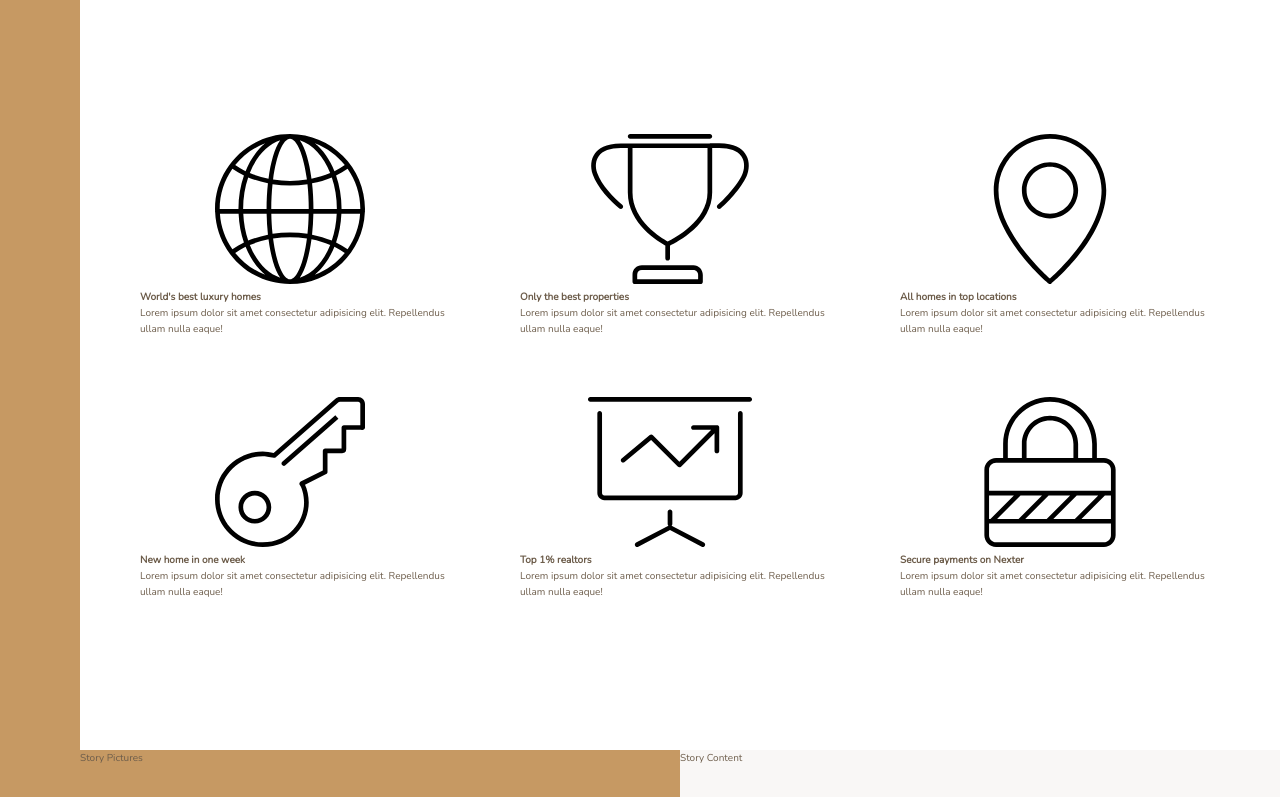
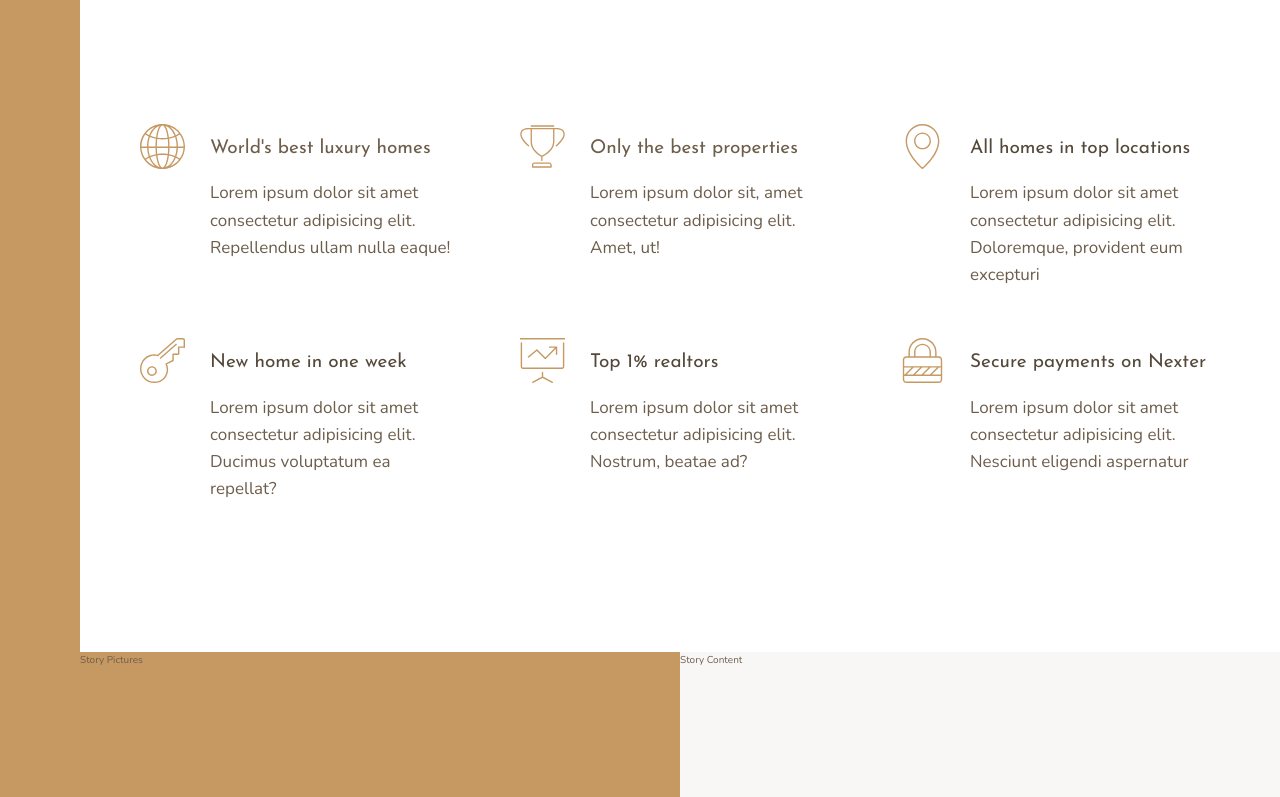
Before and after one commit to super8989/Nexter, a website: page index.html in a window 1280 px wide. Shown: the part 656-1453 px from the top of the page. Drawn offline with nearby package versions, Linux system fonts and the light colour scheme.

Commit message:
Building the features section part 2

```diff
--- a/index.html
+++ b/index.html
@@ -37,8 +37,7 @@
 				</svg>
 				<h4 class="heading-4">Only the best properties</h4>
 				<p class="feature__text">
-					Lorem ipsum dolor sit amet consectetur adipisicing elit. Repellendus
-					ullam nulla eaque!
+					Lorem ipsum dolor sit, amet consectetur adipisicing elit. Amet, ut!
 				</p>
 			</div>
 
@@ -46,10 +45,10 @@
 				<svg class="feature__icon">
 					<use xlink:href="img/sprite.svg#icon-map-pin"></use>
 				</svg>
-				<h4 class="heading-4">All homes in top locations</h4>
+				<h4 class="heading-4 heading-4--dark">All homes in top locations</h4>
 				<p class="feature__text">
-					Lorem ipsum dolor sit amet consectetur adipisicing elit. Repellendus
-					ullam nulla eaque!
+					Lorem ipsum dolor sit amet consectetur adipisicing elit. Doloremque,
+					provident eum excepturi
 				</p>
 			</div>
 
@@ -57,10 +56,10 @@
 				<svg class="feature__icon">
 					<use xlink:href="img/sprite.svg#icon-key"></use>
 				</svg>
-				<h4 class="heading-4">New home in one week</h4>
+				<h4 class="heading-4 heading-4--dark">New home in one week</h4>
 				<p class="feature__text">
-					Lorem ipsum dolor sit amet consectetur adipisicing elit. Repellendus
-					ullam nulla eaque!
+					Lorem ipsum dolor sit amet consectetur adipisicing elit. Ducimus
+					voluptatum ea repellat?
 				</p>
 			</div>
 
@@ -68,10 +67,10 @@
 				<svg class="feature__icon">
 					<use xlink:href="img/sprite.svg#icon-presentation"></use>
 				</svg>
-				<h4 class="heading-4">Top 1% realtors</h4>
+				<h4 class="heading-4 heading-4--dark">Top 1% realtors</h4>
 				<p class="feature__text">
-					Lorem ipsum dolor sit amet consectetur adipisicing elit. Repellendus
-					ullam nulla eaque!
+					Lorem ipsum dolor sit amet consectetur adipisicing elit. Nostrum,
+					beatae ad?
 				</p>
 			</div>
 
@@ -79,10 +78,10 @@
 				<svg class="feature__icon">
 					<use xlink:href="img/sprite.svg#icon-lock"></use>
 				</svg>
-				<h4 class="heading-4">Secure payments on Nexter</h4>
+				<h4 class="heading-4 heading-4--dark">Secure payments on Nexter</h4>
 				<p class="feature__text">
-					Lorem ipsum dolor sit amet consectetur adipisicing elit. Repellendus
-					ullam nulla eaque!
+					Lorem ipsum dolor sit amet consectetur adipisicing elit. Nesciunt
+					eligendi aspernatur
 				</p>
 			</div>
 		</section>
--- a/sass/_features.scss
+++ b/sass/_features.scss
@@ -4,6 +4,27 @@
 	margin: 15rem 0;
 
 	display: grid;
-	grid-template-columns: repeat(3, 1fr);
+	// grid-template-columns: repeat(3, 1fr);
+	grid-template-columns: repeat(auto-fit, minmax(25rem, 1fr));
 	gap: 6rem;
+	align-items: start;
 }
+
+.feature {
+	display: grid;
+	grid-template-columns: min-content 1fr;
+	row-gap: 1.5rem;
+	column-gap: 2.5rem;
+
+	&__icon {
+		fill: $color-primary;
+		width: 4.5rem;
+		height: 4.5rem;
+		grid-row: 1 / span 2;
+		transform: translateY(-1rem);
+	}
+
+	&__text {
+		font-size: 1.7rem;
+	}
+}
--- a/sass/_typography.scss
+++ b/sass/_typography.scss
@@ -0,0 +1,29 @@
+%heading {
+	font-family: $font-display;
+	font-weight: 400;
+}
+
+.heading-1 {
+	@extend %heading;
+}
+
+.heading-2 {
+	@extend %heading;
+}
+
+.heading-3 {
+	@extend %heading;
+}
+
+.heading-4 {
+	@extend %heading;
+	font-size: 1.9rem;
+
+	&--light {
+		color: $color-grey-light-1;
+	}
+
+	&--dark {
+		color: $color-grey-dark-1;
+	}
+}
```
Also changed, not shown: css/main.css, 1 other file.
